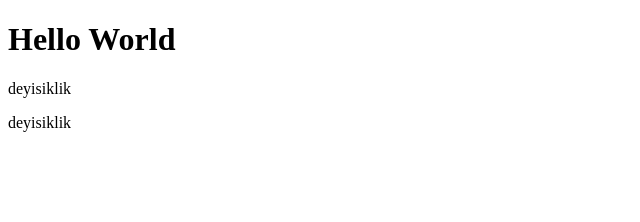
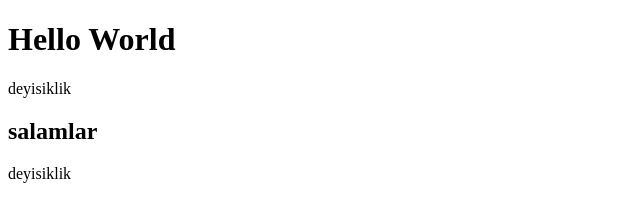
Before and after one commit to lezgin-1/lesson, a plain HTML site: page index.html in a window 1280 px wide. Shown: the whole page, without its empty margins (0-640 px from the left). Drawn offline with Linux system fonts and the light colour scheme.

Commit message:
salamlar

```diff
--- a/index.html
+++ b/index.html
@@ -9,6 +9,7 @@
 <body>
     <h1>Hello World</h1>
     <p>deyisiklik</p>
+    <h2>salamlar</h2>
     <p>deyisiklik</p>
 </body>
 </html>
```
